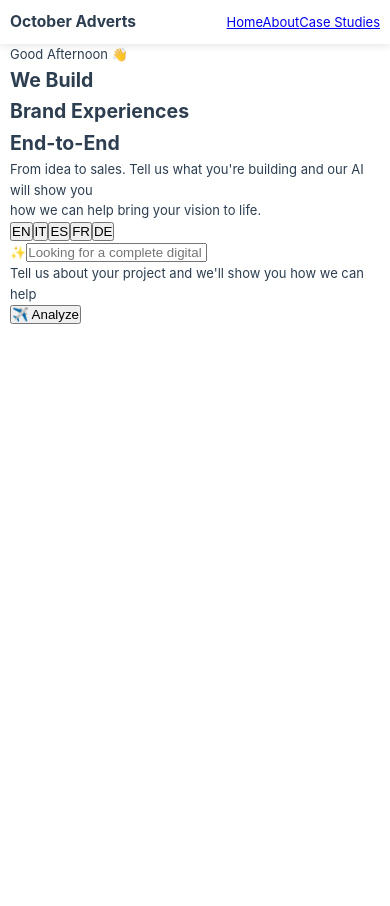
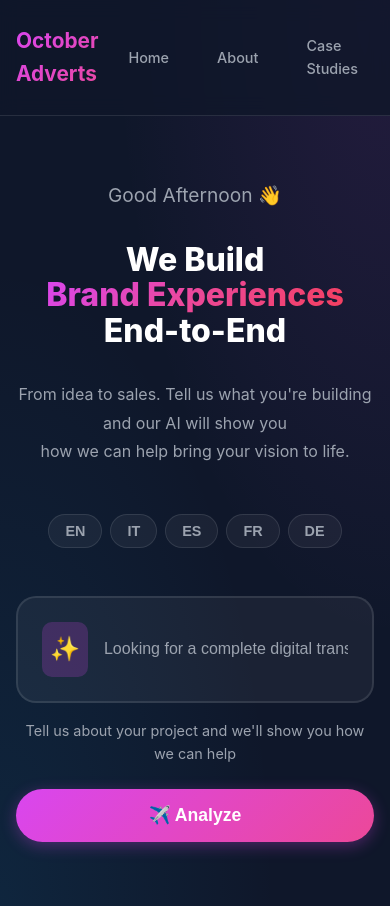
Before and after one commit to Karnan-1/october-adverts-studio, a React (Vite) app: page / in a window 390 px wide. Before the commit the page ends 844 px from the top, so only its background shows below. Built offline with nearby package versions, Linux system fonts and the light colour scheme.

Commit message:
Restore dark theme styles with gradient background and modern UI
Updated styles for dark theme, modified navbar, and adjusted various components for improved aesthetics and responsiveness.

```diff
--- a/src/styles.css
+++ b/src/styles.css
@@ -6,56 +6,58 @@
 }
 
 :root {
-  /* Light Mode Colors */
-  --primary-color: #2c3e50;
-  --secondary-color: #3498db;
-  --accent-color: #e74c3c;
-  --text-color: #2c3e50;
-  --text-light: #7f8c8d;
-  --background-color: #ffffff;
-  --card-background: #f8f9fa;
-  --border-color: #e1e8ed;
-  --hover-color: #ecf0f1;
-  --shadow: 0 2px 8px rgba(0, 0, 0, 0.1);
-  --shadow-hover: 0 4px 16px rgba(0, 0, 0, 0.15);
+  /* Dark Theme Colors */
+  --primary-color: #d946ef;
+  --secondary-color: #0ea5e9;
+  --accent-color: #ec4899;
+  --text-color: #e5e7eb;
+  --text-light: #9ca3af;
+  --background-color: #0f172a;
+  --card-background: #1e293b;
+  --border-color: #334155;
+  --hover-color: #ec4899;
+  --shadow: 0 4px 16px rgba(0, 0, 0, 0.3);
+  --shadow-hover: 0 8px 24px rgba(236, 72, 153, 0.2);
 }
 
 html {
   scroll-behavior: smooth;
-  font-size: 16px;
 }
 
 body {
-  font-family: -apple-system, BlinkMacSystemFont, 'Segoe UI', Roboto, 'Helvetica Neue', Arial, sans-serif;
+  font-family: -apple-system, BlinkMacSystemFont, 'Segoe UI', Roboto, Oxygen, Ubuntu, Cantarell, sans-serif;
   line-height: 1.6;
   color: var(--text-color);
-  background-color: var(--background-color);
-  -webkit-font-smoothing: antialiased;
-  -moz-osx-font-smoothing: grayscale;
+  background: linear-gradient(135deg, #0f172a 0%, #1e1b4b 100%);
+  min-height: 100vh;
 }
 
 .app {
   min-height: 100vh;
-  display: flex;
-  flex-direction: column;
+  background: linear-gradient(135deg, #0f172a 0%, #1e1b4b 50%, #0f172a 100%);
 }
 
-/* Container */
+.dark-theme {
+  background: radial-gradient(ellipse at top right, rgba(217, 70, 239, 0.1), transparent 50%),
+    radial-gradient(ellipse at bottom left, rgba(14, 165, 233, 0.1), transparent 50%),
+    #0f172a;
+}
+
 .container {
-  width: 100%;
   max-width: 1200px;
   margin: 0 auto;
-  padding: 0 20px;
+  padding: 0 2rem;
 }
 
 /* Navigation */
 .navbar {
-  background-color: var(--background-color);
-  box-shadow: var(--shadow);
+  padding: 1.5rem 0;
   position: sticky;
   top: 0;
+  background: rgba(15, 23, 42, 0.8);
+  backdrop-filter: blur(10px);
   z-index: 1000;
-  padding: 1rem 0;
+  border-bottom: 1px solid rgba(255, 255, 255, 0.1);
 }
 
 .navbar .container {
@@ -65,357 +67,243 @@ body {
 }
 
 .nav-brand h1 {
-  font-size: 1.5rem;
-  color: var(--primary-color);
+  font-size: 1.8rem;
   font-weight: 700;
+  background: linear-gradient(135deg, #d946ef, #ec4899);
+  -webkit-background-clip: text;
+  -webkit-text-fill-color: transparent;
+  background-clip: text;
 }
 
-/* Language Selector */
-.language-selector {
-  position: relative;
+.nav-menu {
+  display: flex;
+  gap: 2rem;
+  align-items: center;
 }
 
-.language-btn {
-  background-color: var(--card-background);
-  border: 2px solid var(--border-color);
-  padding: 0.5rem 1rem;
-  border-radius: 8px;
-  cursor: pointer;
-  font-size: 0.95rem;
+.nav-link {
+  color: var(--text-light);
+  text-decoration: none;
   font-weight: 500;
+  padding: 0.5rem 1.5rem;
+  border-radius: 50px;
+  transition: all 0.3s ease;
+}
+
+.nav-link:hover {
   color: var(--text-color);
-  transition: all 0.3s ease;
+  background: rgba(217, 70, 239, 0.1);
+}
+
+.nav-link.active {
+  background: var(--primary-color);
+  color: white;
+}
+
+/* Hero Section - Modern */
+.hero-modern {
+  min-height: calc(100vh - 100px);
   display: flex;
   align-items: center;
-  gap: 0.5rem;
-}
-
-.language-btn:hover {
-  background-color: var(--hover-color);
-  border-color: var(--secondary-color);
-  transform: translateY(-1px);
-}
-
-.language-dropdown {
-  position: absolute;
-  top: 110%;
-  right: 0;
-  background-color: var(--background-color);
-  border: 2px solid var(--border-color);
-  border-radius: 8px;
-  box-shadow: var(--shadow-hover);
-  min-width: 180px;
-  overflow: hidden;
-  animation: fadeIn 0.2s ease;
-}
-
-@keyframes fadeIn {
-  from {
-    opacity: 0;
-    transform: translateY(-10px);
-  }
-  to {
-    opacity: 1;
-    transform: translateY(0);
-  }
-}
-
-.language-dropdown button {
-  width: 100%;
-  padding: 0.75rem 1rem;
-  border: none;
-  background: none;
-  text-align: left;
-  cursor: pointer;
-  color: var(--text-color);
-  font-size: 0.95rem;
-  transition: background-color 0.2s ease;
-}
-
-.language-dropdown button:hover {
-  background-color: var(--hover-color);
-}
-
-.language-dropdown button.active {
-  background-color: var(--secondary-color);
-  color: white;
-  font-weight: 600;
-}
-
-/* Hero Section */
-.hero {
-  background: linear-gradient(135deg, #667eea 0%, #764ba2 100%);
-  color: white;
+  justify-content: center;
   padding: 4rem 0;
   text-align: center;
 }
 
-.hero-content {
-  max-width: 800px;
+.hero-content-center {
+  max-width: 900px;
   margin: 0 auto;
 }
 
-.hero-title {
-  font-size: 2.5rem;
-  font-weight: 800;
-  margin-bottom: 1rem;
-  line-height: 1.2;
+.greeting {
+  font-size: 1.5rem;
+  color: var(--text-light);
+  margin-bottom: 2rem;
+  animation: fadeIn 0.8s ease-in;
 }
 
-.hero-tagline {
-  font-size: 1.75rem;
-  font-weight: 600;
-  margin-bottom: 0.5rem;
-  opacity: 0.95;
+.hero-title-large {
+  font-size: 4.5rem;
+  font-weight: 800;
+  line-height: 1.1;
+  margin-bottom: 2rem;
+  color: white;
+  animation: slideUp 0.8s ease-out;
 }
 
-.hero-subtitle {
-  font-size: 1.25rem;
-  font-weight: 500;
-  margin-bottom: 1.5rem;
-  opacity: 0.9;
+.gradient-text {
+  background: linear-gradient(135deg, #d946ef, #ec4899, #f43f5e);
+  -webkit-background-clip: text;
+  -webkit-text-fill-color: transparent;
+  background-clip: text;
+  display: inline-block;
 }
 
-.hero-description {
-  font-size: 1.1rem;
+.hero-description-large {
+  font-size: 1.25rem;
+  color: var(--text-light);
+  margin-bottom: 3rem;
   line-height: 1.8;
-  margin-bottom: 2rem;
-  opacity: 0.9;
+  animation: fadeIn 1s ease-in 0.2s both;
 }
 
-.cta-button {
-  background-color: white;
-  color: var(--primary-color);
-  padding: 1rem 2.5rem;
+/* Language Selector - Inline */
+.language-selector-inline {
+  display: flex;
+  gap: 1rem;
+  justify-content: center;
+  margin-bottom: 3rem;
+  animation: fadeIn 1s ease-in 0.4s both;
+}
+
+.lang-btn {
+  padding: 0.75rem 1.5rem;
+  background: rgba(255, 255, 255, 0.05);
+  border: 1px solid rgba(255, 255, 255, 0.1);
+  border-radius: 50px;
+  color: var(--text-light);
+  font-weight: 600;
+  cursor: pointer;
+  transition: all 0.3s ease;
+  backdrop-filter: blur(10px);
+}
+
+.lang-btn:hover {
+  background: rgba(217, 70, 239, 0.2);
+  border-color: var(--primary-color);
+  transform: translateY(-2px);
+}
+
+.lang-btn.active {
+  background: var(--primary-color);
+  border-color: var(--primary-color);
+  color: white;
+}
+
+/* AI Input Container */
+.ai-input-container {
+  max-width: 700px;
+  margin: 0 auto;
+  animation: fadeIn 1s ease-in 0.6s both;
+}
+
+.input-box {
+  position: relative;
+  background: rgba(255, 255, 255, 0.05);
+  border: 2px solid rgba(255, 255, 255, 0.1);
+  border-radius: 20px;
+  padding: 1.5rem;
+  display: flex;
+  align-items: center;
+  gap: 1rem;
+  margin-bottom: 1rem;
+  backdrop-filter: blur(10px);
+  transition: all 0.3s ease;
+}
+
+.input-box:focus-within {
+  border-color: var(--primary-color);
+  box-shadow: 0 0 0 4px rgba(217, 70, 239, 0.1);
+}
+
+.sparkle-icon {
+  font-size: 1.5rem;
+  padding: 0.5rem;
+  background: rgba(217, 70, 239, 0.2);
+  border-radius: 10px;
+}
+
+.ai-input {
+  flex: 1;
+  background: transparent;
+  border: none;
+  outline: none;
+  color: white;
+  font-size: 1rem;
+  font-weight: 500;
+}
+
+.ai-input::placeholder {
+  color: var(--text-light);
+}
+
+.input-helper {
+  text-align: center;
+  font-size: 0.9rem;
+  color: var(--text-light);
+  margin-bottom: 1.5rem;
+}
+
+.analyze-btn {
+  width: 100%;
+  padding: 1rem 2rem;
+  background: linear-gradient(135deg, #d946ef, #ec4899);
   border: none;
   border-radius: 50px;
+  color: white;
   font-size: 1.1rem;
   font-weight: 600;
   cursor: pointer;
   transition: all 0.3s ease;
-  box-shadow: 0 4px 15px rgba(0, 0, 0, 0.2);
+  box-shadow: 0 4px 16px rgba(217, 70, 239, 0.3);
 }
 
-.cta-button:hover {
+.analyze-btn:hover {
   transform: translateY(-2px);
-  box-shadow: 0 6px 20px rgba(0, 0, 0, 0.3);
+  box-shadow: 0 8px 24px rgba(217, 70, 239, 0.4);
 }
 
-/* Services Section */
-.services {
-  padding: 4rem 0;
-  background-color: var(--card-background);
+.analyze-btn:active {
+  transform: translateY(0);
 }
 
-.section-title {
-  text-align: center;
-  font-size: 2.5rem;
-  font-weight: 700;
-  color: var(--primary-color);
-  margin-bottom: 3rem;
+/* Animations */
+@keyframes fadeIn {
+  from { opacity: 0; }
+  to { opacity: 1; }
 }
 
-.services-grid {
-  display: grid;
-  grid-template-columns: repeat(auto-fit, minmax(250px, 1fr));
-  gap: 2rem;
-  margin-top: 2rem;
+@keyframes slideUp {
+  from { opacity: 0; transform: translateY(30px); }
+  to { opacity: 1; transform: translateY(0); }
 }
 
-.service-card {
-  background-color: var(--background-color);
-  padding: 2rem;
-  border-radius: 12px;
-  text-align: center;
-  transition: all 0.3s ease;
-  border: 2px solid var(--border-color);
-  box-shadow: var(--shadow);
+/* Responsive Design */
+@media (max-width: 768px) {
+  .container {
+    padding: 0 1rem;
+  }
+  .hero-title-large {
+    font-size: 2.5rem;
+  }
+  .hero-description-large {
+    font-size: 1rem;
+  }
+  .nav-menu {
+    gap: 1rem;
+  }
+  .nav-link {
+    padding: 0.5rem 1rem;
+    font-size: 0.9rem;
+  }
+  .language-selector-inline {
+    flex-wrap: wrap;
+    gap: 0.5rem;
+  }
+  .lang-btn {
+    padding: 0.5rem 1rem;
+    font-size: 0.9rem;
+  }
 }
 
-.service-card:hover {
-  transform: translateY(-5px);
-  box-shadow: var(--shadow-hover);
-  border-color: var(--secondary-color);
-}
-
-.service-icon {
-  font-size: 3rem;
-  margin-bottom: 1rem;
-}
-
-.service-card h3 {
-  font-size: 1.5rem;
-  font-weight: 600;
-  color: var(--primary-color);
-  margin-bottom: 1rem;
-}
-
-.service-card p {
-  color: var(--text-light);
-  line-height: 1.6;
-}
-
-/* Footer */
-.footer {
-  background-color: var(--primary-color);
-  color: white;
-  padding: 2rem 0;
-  margin-top: auto;
-}
-
-.footer .container {
-  display: flex;
-  justify-content: space-between;
-  align-items: center;
-  flex-wrap: wrap;
-  gap: 1rem;
-}
-
-.social-links {
-  display: flex;
-  gap: 1.5rem;
-}
-
-.social-links a {
-  color: white;
-  text-decoration: none;
-  transition: opacity 0.3s ease;
-  font-weight: 500;
-}
-
-.social-links a:hover {
-  opacity: 0.8;
-  text-decoration: underline;
-}
-
-/* Responsive Design - Tablet */
-@media (max-width: 768px) {
-  html {
-    font-size: 14px;
+@media (max-width: 480px) {
+  .hero-title-large {
+    font-size: 2rem;
   }
-
-  .container {
-    padding: 0 15px;
+  .greeting {
+    font-size: 1.2rem;
   }
-
   .nav-brand h1 {
     font-size: 1.3rem;
   }
-
-  .hero {
-    padding: 3rem 0;
-  }
-
-  .hero-title {
-    font-size: 2rem;
-  }
-
-  .hero-tagline {
-    font-size: 1.5rem;
-  }
-
-  .hero-subtitle {
-    font-size: 1.1rem;
-  }
-
-  .hero-description {
-    font-size: 1rem;
-  }
-
-  .section-title {
-    font-size: 2rem;
-  }
-
-  .services-grid {
-    grid-template-columns: repeat(auto-fit, minmax(200px, 1fr));
-    gap: 1.5rem;
-  }
-
-  .footer .container {
-    flex-direction: column;
-    text-align: center;
-  }
 }
-
-/* Responsive Design - Mobile */
-@media (max-width: 480px) {
-  html {
-    font-size: 13px;
-  }
-
-  .container {
-    padding: 0 10px;
-  }
-
-  .navbar {
-    padding: 0.75rem 0;
-  }
-
-  .nav-brand h1 {
-    font-size: 1.2rem;
-  }
-
-  .language-btn {
-    padding: 0.4rem 0.8rem;
-    font-size: 0.85rem;
-  }
-
-  .hero {
-    padding: 2rem 0;
-  }
-
-  .hero-title {
-    font-size: 1.75rem;
-  }
-
-  .hero-tagline {
-    font-size: 1.25rem;
-  }
-
-  .hero-subtitle {
-    font-size: 1rem;
-  }
-
-  .hero-description {
-    font-size: 0.95rem;
-  }
-
-  .cta-button {
-    padding: 0.8rem 2rem;
-    font-size: 1rem;
-  }
-
-  .services {
-    padding: 3rem 0;
-  }
-
-  .section-title {
-    font-size: 1.75rem;
-    margin-bottom: 2rem;
-  }
-
-  .services-grid {
-    grid-template-columns: 1fr;
-    gap: 1.5rem;
-  }
-
-  .service-card {
-    padding: 1.5rem;
-  }
-
-  .service-icon {
-    font-size: 2.5rem;
-  }
-
-  .service-card h3 {
-    font-size: 1.25rem;
-  }
-
-  .footer {
-    padding: 1.5rem 0;
-  }
-
-  .social-links {
-    gap: 1rem;
-  }
-}
```
